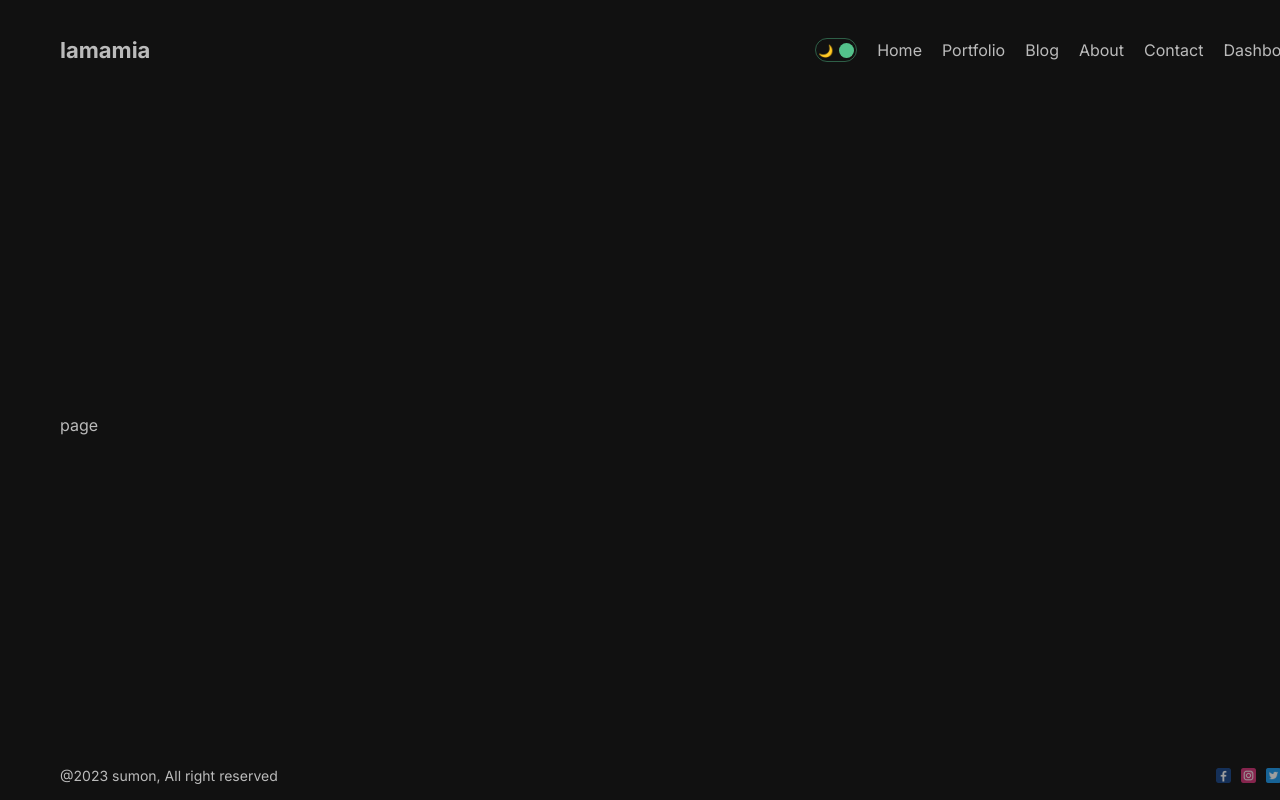
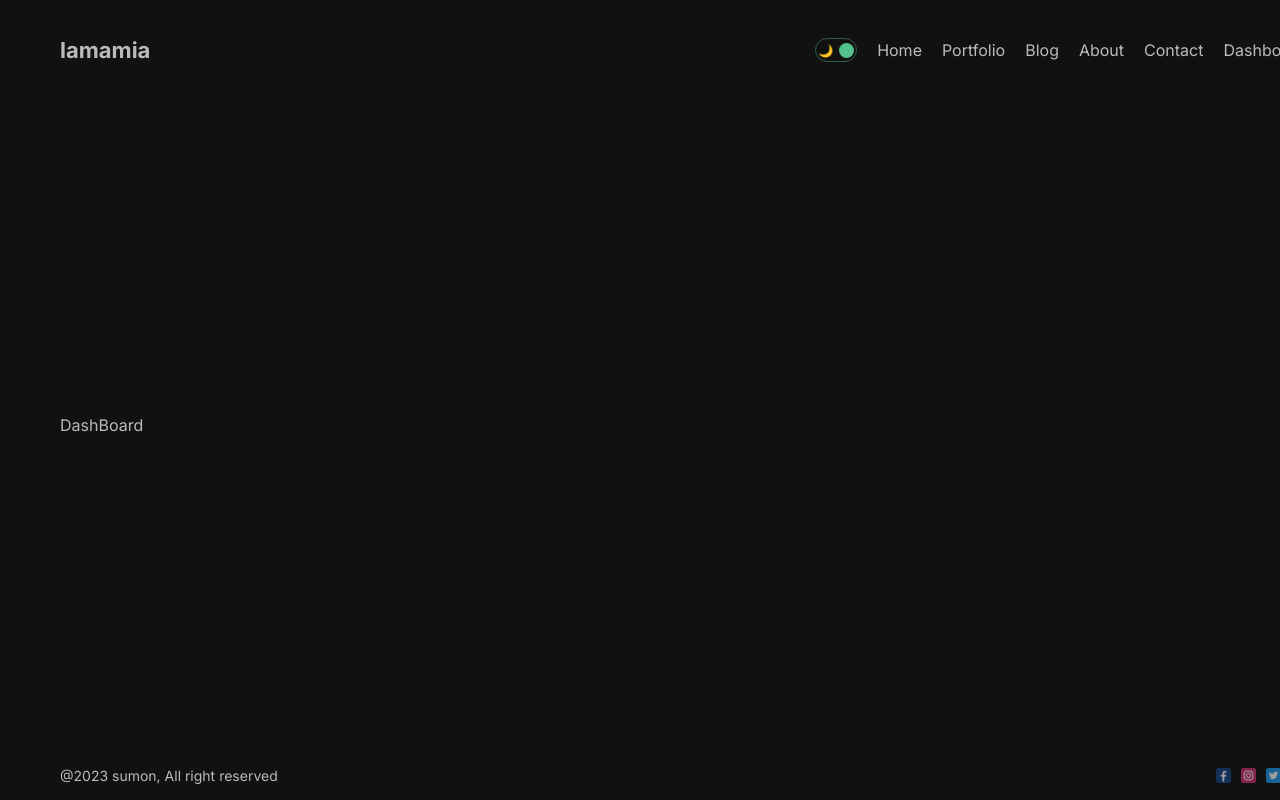
Before and after one commit to SumonHossainJs/seasion_one, a Next.js app in the folder portfolio_next.js/: page /dashboard in a window 1280 px wide. Built offline with nearby package versions, Linux system fonts and the light colour scheme; no server answers.

Commit message:
feat(dataFetching): started workign with data fetching using SWR

```diff
--- a/portfolio_next.js/package.json
+++ b/portfolio_next.js/package.json
@@ -12,7 +12,8 @@
     "next": "13.4.3",
     "next-auth": "^4.24.5",
     "react": "^18",
-    "react-dom": "^18"
+    "react-dom": "^18",
+    "swr": "^2.2.4"
   },
   "devDependencies": {
     "eslint": "^8",
--- a/portfolio_next.js/src/app/blog/[id]/page.jsx
+++ b/portfolio_next.js/src/app/blog/[id]/page.jsx
@@ -1,12 +1,15 @@
 import React from 'react';
 import styles from './page.module.css';
 import Image from 'next/image';
+import { notFound } from 'next/navigation';
 
 async function getData(id) {
     const res = await fetch(`https://jsonplaceholder.typicode.com/posts/${id}`,{ cache: "no-store",})
     console.log(res);
 
-
+   if(!res.ok){
+    return notFound();
+   }
 
     return res.json()
   }
--- a/portfolio_next.js/src/app/dashboard/page.jsx
+++ b/portfolio_next.js/src/app/dashboard/page.jsx
@@ -1,9 +1,17 @@
+'use client'
 import React from 'react'
+import useSWR from 'swr'
 
-const page = () => {
+
+const fetcher = (...args) => fetch(...args).then(res => res.json())
+
+const DashBoard = () => {
+const { data, error, isLoading } = useSWR('https://jsonplaceholder.typicode.com/posts', fetcher)
+
+console.log(data);
   return (
-    <div>page</div>
+    <div>DashBoard</div>
   )
 }
 
-export default page
+export default DashBoard
```
